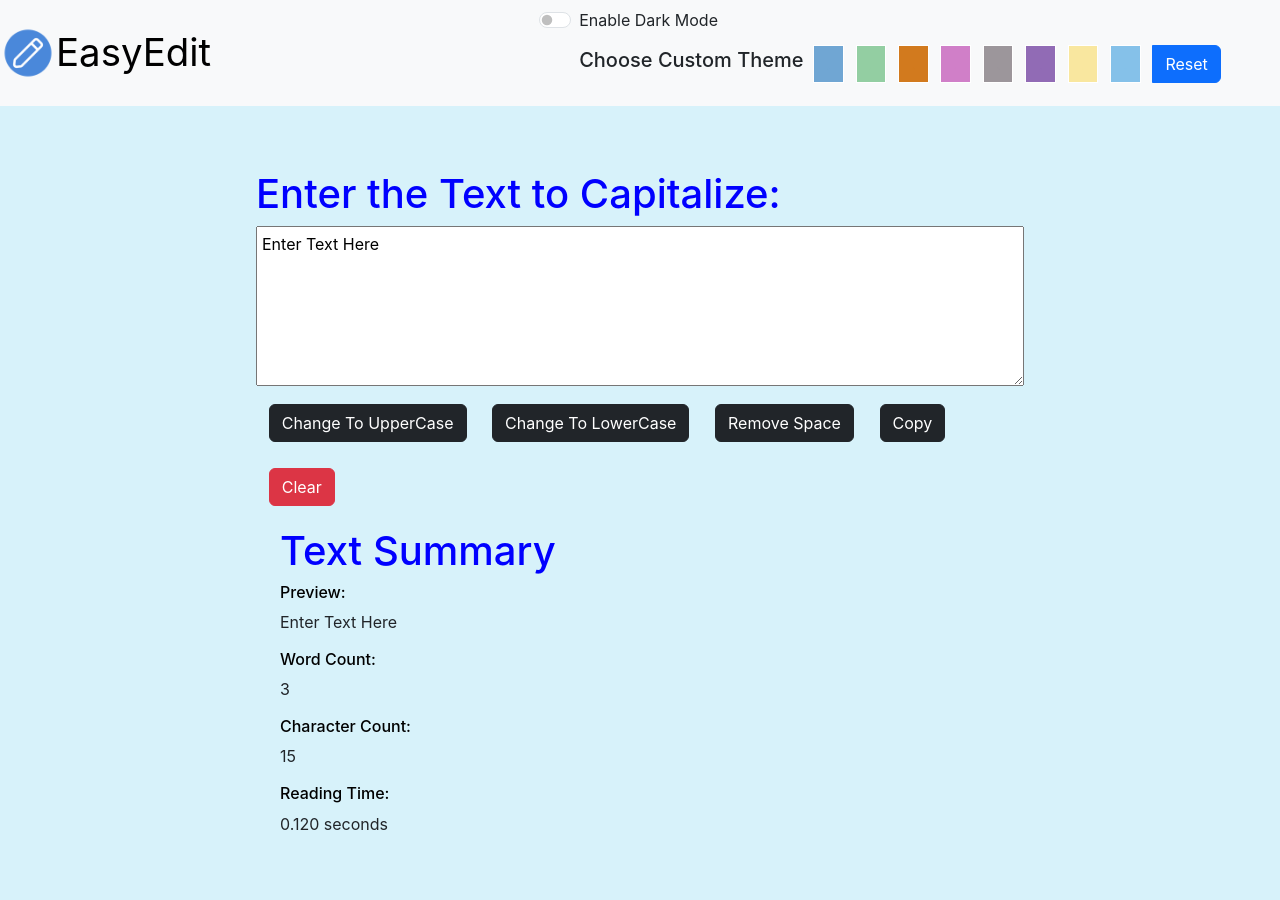
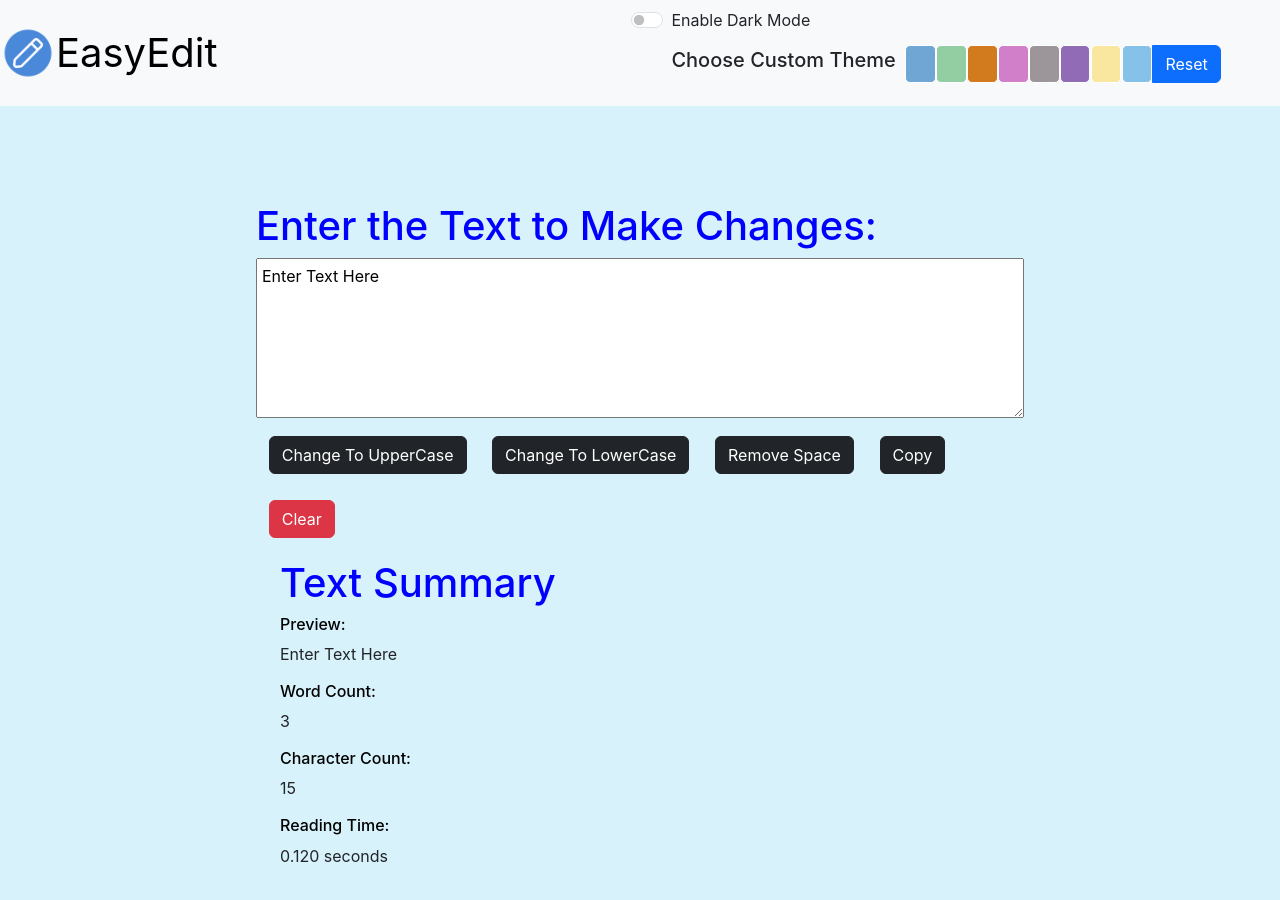
Before and after one commit to Lavanya2oo4/ReactLearn2023, a React (Create React App) app: page / in a window 1280 px wide. Shown: the top 900 px of the page. Built offline with nearby package versions, Linux system fonts and the light colour scheme.

Commit message:
Bug Fixing

```diff
--- a/src/App.css
+++ b/src/App.css
@@ -62,7 +62,7 @@ button {
   margin:1vw;
 }
 #siteName{
-  font-size: 3vw;
+  font-size: 5vh;
 }
 #txtForm {
   margin: auto;
@@ -123,6 +123,8 @@ p{
 
 .colorBtn{
   border:1px solid white;
+  margin-right:0.1vw ;
+  border-radius:5px !important;
 }
 
 @media screen and (max-width:600px) {
--- a/src/Components/Alert.js
+++ b/src/Components/Alert.js
@@ -2,13 +2,15 @@ import React from 'react'
 
 export default function Alert(props) {
     return (
-        props.alert &&  <div>
+        <div style={{height:"4vh"}}>
+        {props.alert &&  <div>
 
            <div className={`alert alert-${props.alert.type} d-flex align-items-center`} role="alert">
                 <div>
                    <strong>{props.alert.message}</strong>
                 </div>
             </div>
+        </div>}
         </div>
     )
 }
--- a/src/Components/Form.js
+++ b/src/Components/Form.js
@@ -53,14 +53,14 @@ export default function Form(props) {
     return (
         <div id="txtForm">
             <form >
-                <h1 style={{color:props.mode==="light"?"blue":"white"}}> Enter the Text to Capitalize:</h1>
-                <textarea value={text} onChange={handleChange}></textarea>
+                <h1 style={{color:props.mode==="light"?"blue":"white"}}> Enter the Text to Make Changes:</h1>
+                <textarea value={text} onChange={handleChange} placeholder='Enter Text Here'></textarea>
                 <br />
-                <button type="button" className={`btn btn-${props.mode==="light"?"dark":"light"}`} onClick={upperCase} >Change To UpperCase</button>
-                <button type="button" className={`btn btn-${props.mode==="light"?"dark":"light"}`} onClick={lowerCase} >Change To LowerCase</button>
-                <button type="button" className={`btn btn-${props.mode==="light"?"dark":"light"}`} onClick={removeSpace} >Remove Space</button>
-                <button type="button" className={`btn btn-${props.mode==="light"?"dark":"light"}`} onClick={copy} >Copy</button>
-                <button type="button" className="btn btn-danger" onClick={clear} >Clear</button>
+                <button disabled={text.length==0} type="button" className={`btn btn-${props.mode==="light"?"dark":"light"}`} onClick={upperCase} >Change To UpperCase</button>
+                <button  disabled={text.length==0} type="button" className={`btn btn-${props.mode==="light"?"dark":"light"}`} onClick={lowerCase} >Change To LowerCase</button>
+                <button disabled={text.length==0} type="button" className={`btn btn-${props.mode==="light"?"dark":"light"}`} onClick={removeSpace} >Remove Space</button>
+                <button disabled={text.length==0} type="button" className={`btn btn-${props.mode==="light"?"dark":"light"}`} onClick={copy} >Copy</button>
+                <button disabled={text.length==0} type="button" className="btn btn-danger" onClick={clear} >Clear</button>
 
             </form>
 
@@ -73,7 +73,9 @@ export default function Form(props) {
                 <p>{text}</p>
 
                 <h6 style={{color:props.mode==="light"?"black":"white"}}>Word Count:</h6>
-                <p>{text.length==0? text.split(" ").length-1:text.split(" ").length}</p>
+                <p>{text.split(/\s+/).filter((e)=>{
+                    return e.length>0
+                }).length}</p>
 
                 <h6 style={{color:props.mode==="light"?"black":"white"}}>Character Count:</h6>
                 <p>{text.length}</p>
--- a/src/Components/Navbar.js
+++ b/src/Components/Navbar.js
@@ -1,4 +1,5 @@
 import React from 'react'
+import navIcon from './images/navIcon.png'
 
 import PropTypes from 'prop-types'    //importing prop types
 
@@ -51,8 +52,9 @@ export default function Navbar(props) {
 
       <nav className={`navbar navbar-expand-lg bg-${props.mode}`} data-bs-theme={props.mode}>
 
+
         <div>
-          <a className="navbar-brand" href="#" id="siteName"><img src="navIcon.png" id="navIcon" />{props.siteName}</a>
+          <a className="navbar-brand" href="#" id="siteName"><img src={navIcon} id="navIcon" />{props.siteName}</a>
         </div>
 
 
```
Also changed, not shown: src/Components/images/navIcon.png (added).
